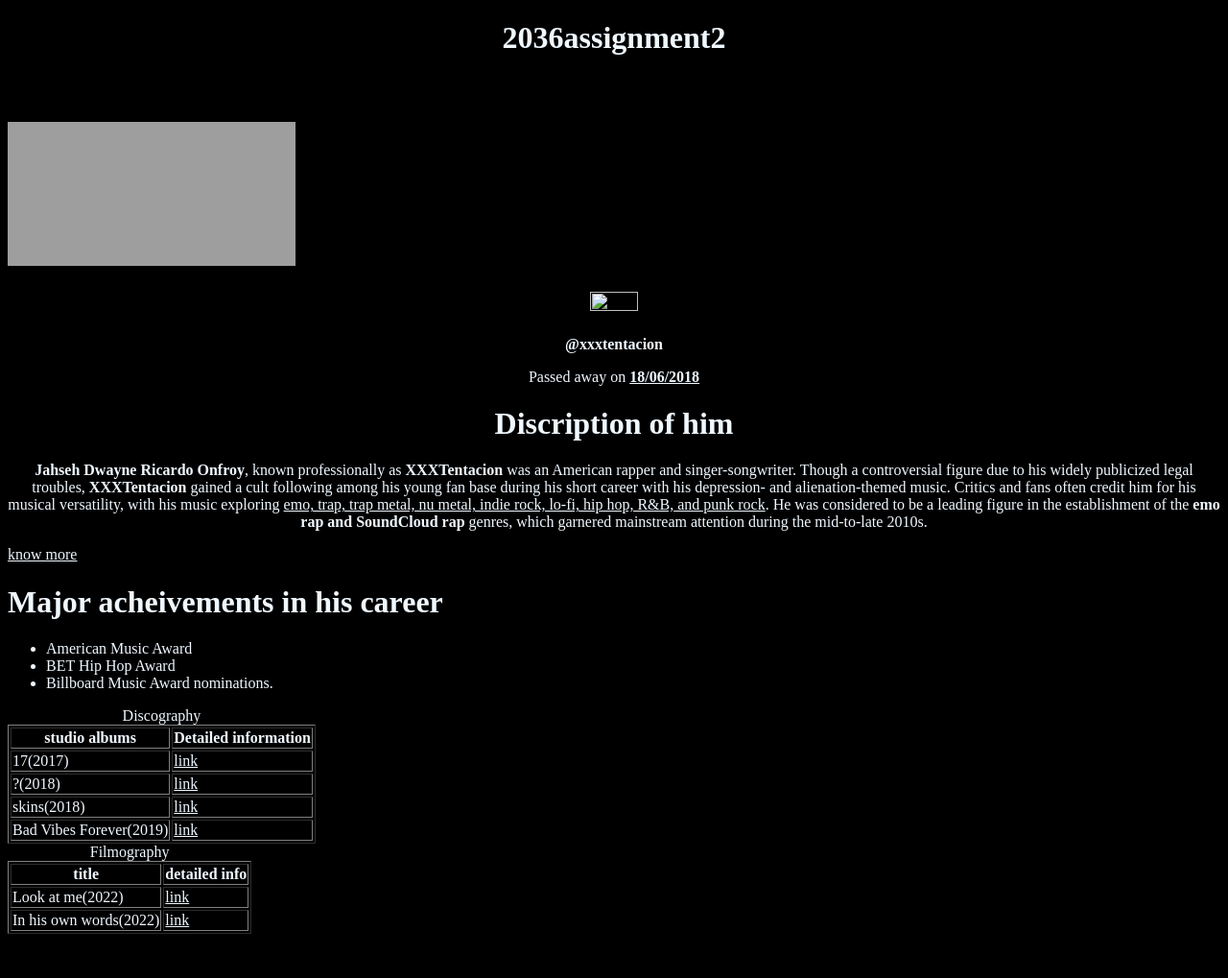
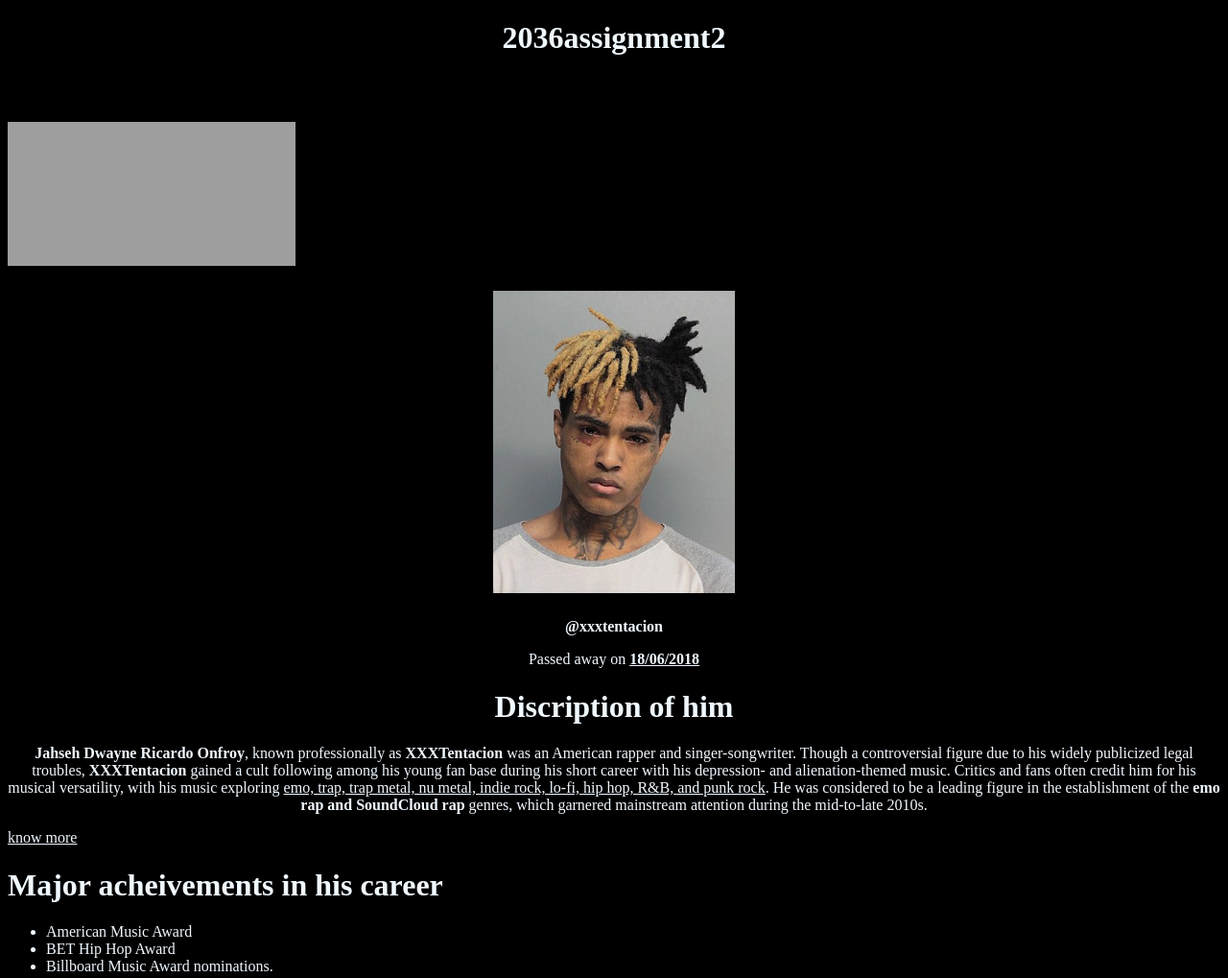
Before and after one commit to Leslie12211/comm2036, a plain HTML site: page index.html in a window 1280 px wide. Shown: the top 1019 px of the page at 96% size. Before the commit the page ends 981 px from the top, so only its background shows below. Drawn offline with Linux system fonts and the light colour scheme; grey boxes are pictures that could not be loaded.

Commit message:
Update index.html

```diff
--- a/index.html
+++ b/index.html
@@ -11,7 +11,7 @@
 <body >
 <h1 align="center">2036assignment2</h1>
 <h2 align="center">Personal info website of xxxtentacion</h2>
-<h2 align="left"><iframe src="https://youtu.be/XQMoVDSrnmA?si=o2gw8yJhgmiYVNUq" frameborder="0"></iframe></h2><h2 align="center"><img src="images/Xxxtentacion_01.jpg"width="20%" height="20%" ></h2>
+<h2 align="left"><iframe src="https://youtu.be/XQMoVDSrnmA?si=o2gw8yJhgmiYVNUq" frameborder="0"></iframe></h2><h2 align="center"><img src="Xxxtentacion_01.jpg"width="20%" height="20%" ></h2>
 <p align="center"><strong>@xxxtentacion</strong></p>
 <p align="center">Passed away on <strong><u>18/06/2018</u></strong> </p>
 <h1 align="center">Discription of him</h1>
```
